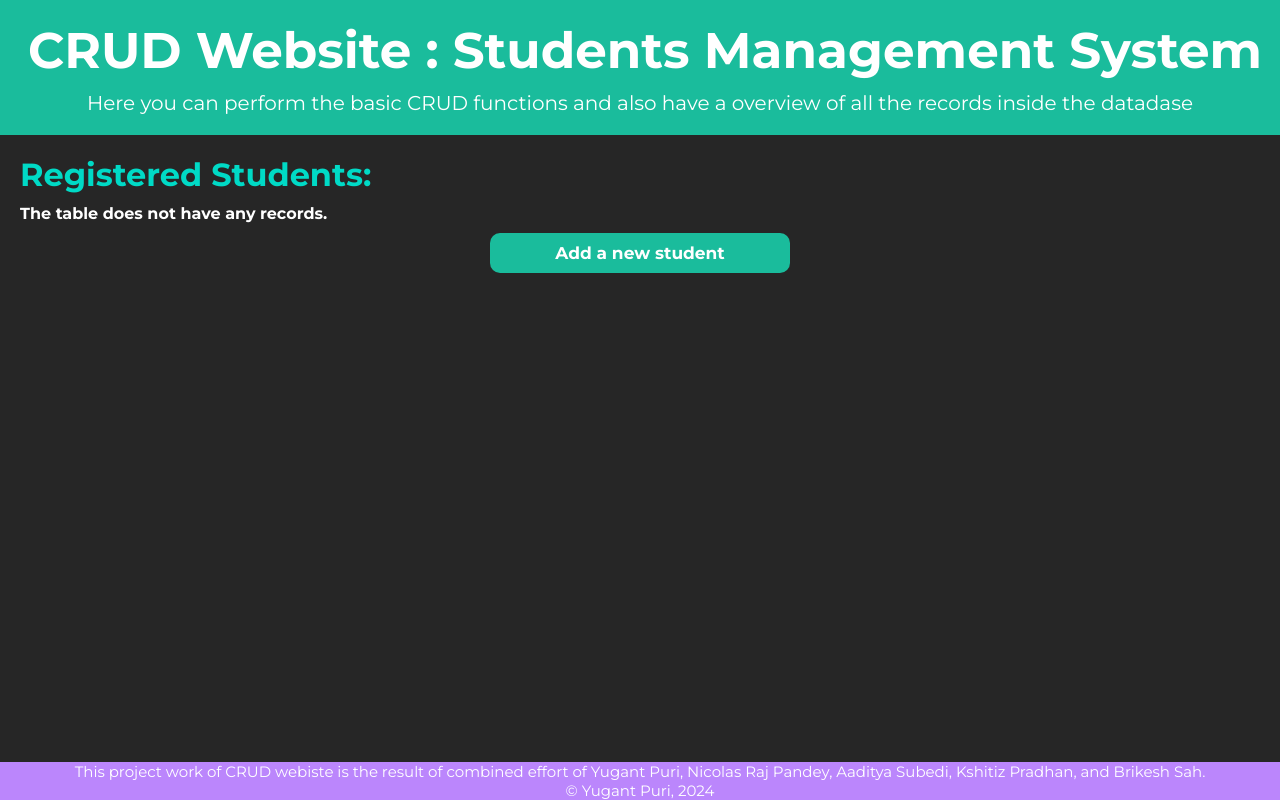
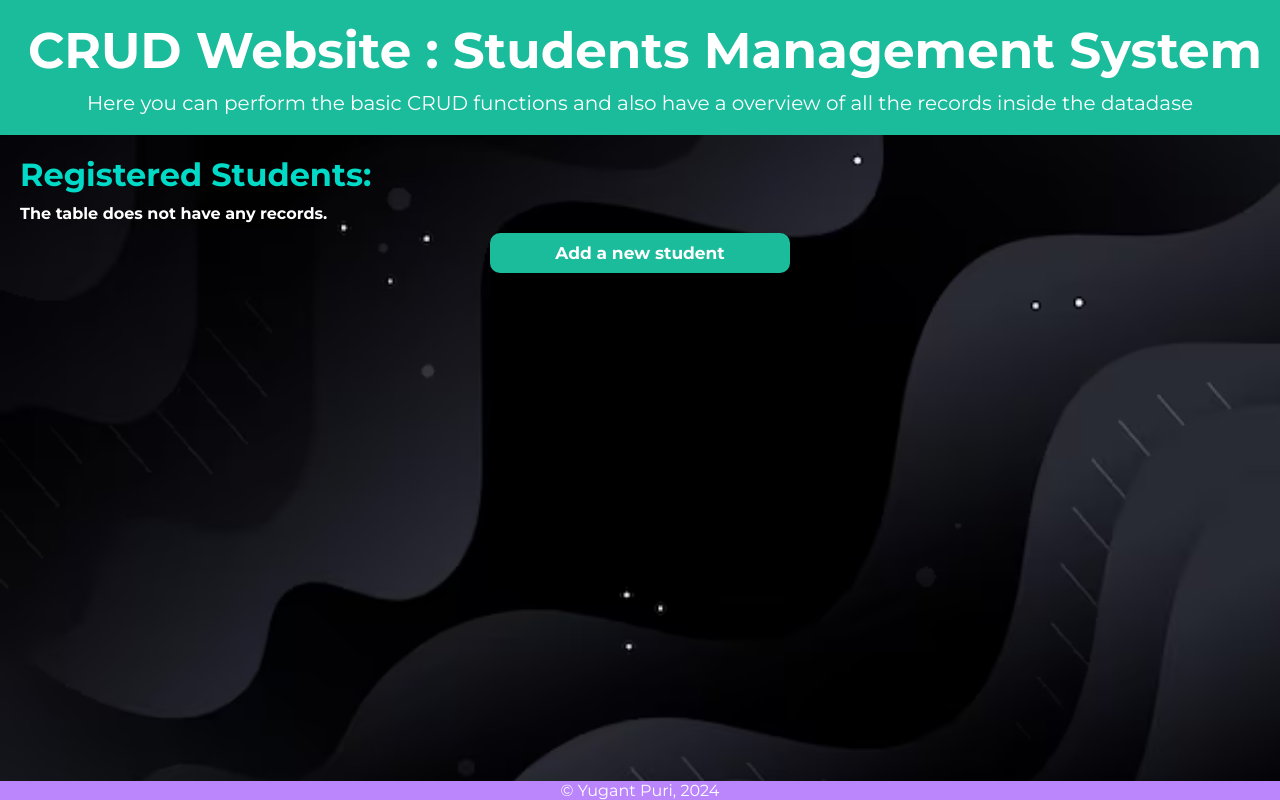
Before and after one commit to YugantP/CRUDPROJECT, a PHP site: page /CRUD/display.php in a window 1280 px wide. Run offline with PHP 8.4, Linux system fonts and the light colour scheme; data that the repository does not hold is empty.

Commit message:
all done

```diff
--- a/delete.php
+++ b/delete.php
@@ -8,10 +8,7 @@ if(isset($_GET["id"])){
 
     if($conn->query($sql) === TRUE) {
 ?>
-        <script type="text/javascript">
-            window.alert("Record deleted successfully.");
-            window.location.href = "display.php";
-        </script>
+        <script type="text/javascript">window.alert("Record deleted successfully.")</script>
 <?php
     } else {
         echo "Error: " . $sql . "<br>" . $conn->error;
--- a/display.css
+++ b/display.css
@@ -23,7 +23,9 @@ h1{
     text-align: center;
  }
 body{
-    background-color: #262626;
+    background-size: cover;
+    background-image: url("background.jpg");
+    background-repeat: no-repeat;
     display: flex;
     flex-direction: column;
     height: 100vh;
@@ -111,6 +113,7 @@ body{
 
 
 table{
+    opacity: 0.75;
     border-collapse: collapse;
     margin: 10px 20px;
     box-shadow: 0 5px 15px rgba(0, 0, 0, 0.35);
--- a/footer.php
+++ b/footer.php
@@ -1,5 +1,4 @@
 <div class="footer">
-    <div class="mypfooter">This project work of CRUD webiste is the result of combined effort of Yugant Puri, Nicolas Raj Pandey, Aaditya Subedi, Kshitiz Pradhan, and Brikesh Sah.
-    <br>&copy; Yugant Puri, 2024
+    &copy; Yugant Puri, 2024
     </div>
 </div>
--- a/style_reg.css
+++ b/style_reg.css
@@ -8,7 +8,9 @@
 }
 
 body{
-    background-color: #262626;
+    background-size: cover;
+    background-image: url("background.jpg");
+    background-repeat: no-repeat;
     display: flex;
     align-items: center;
     justify-content: center;
```
Also changed, not shown: README.md.
